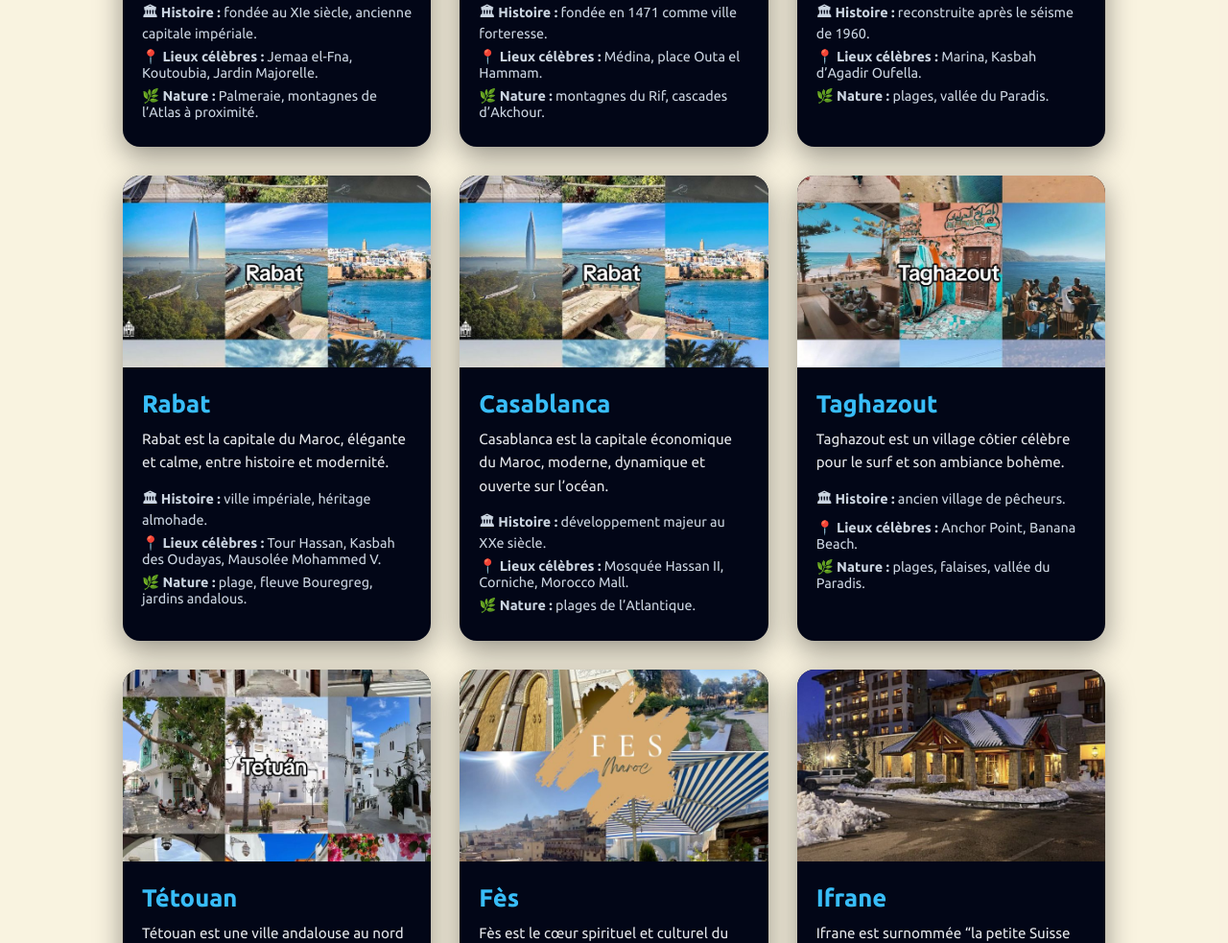
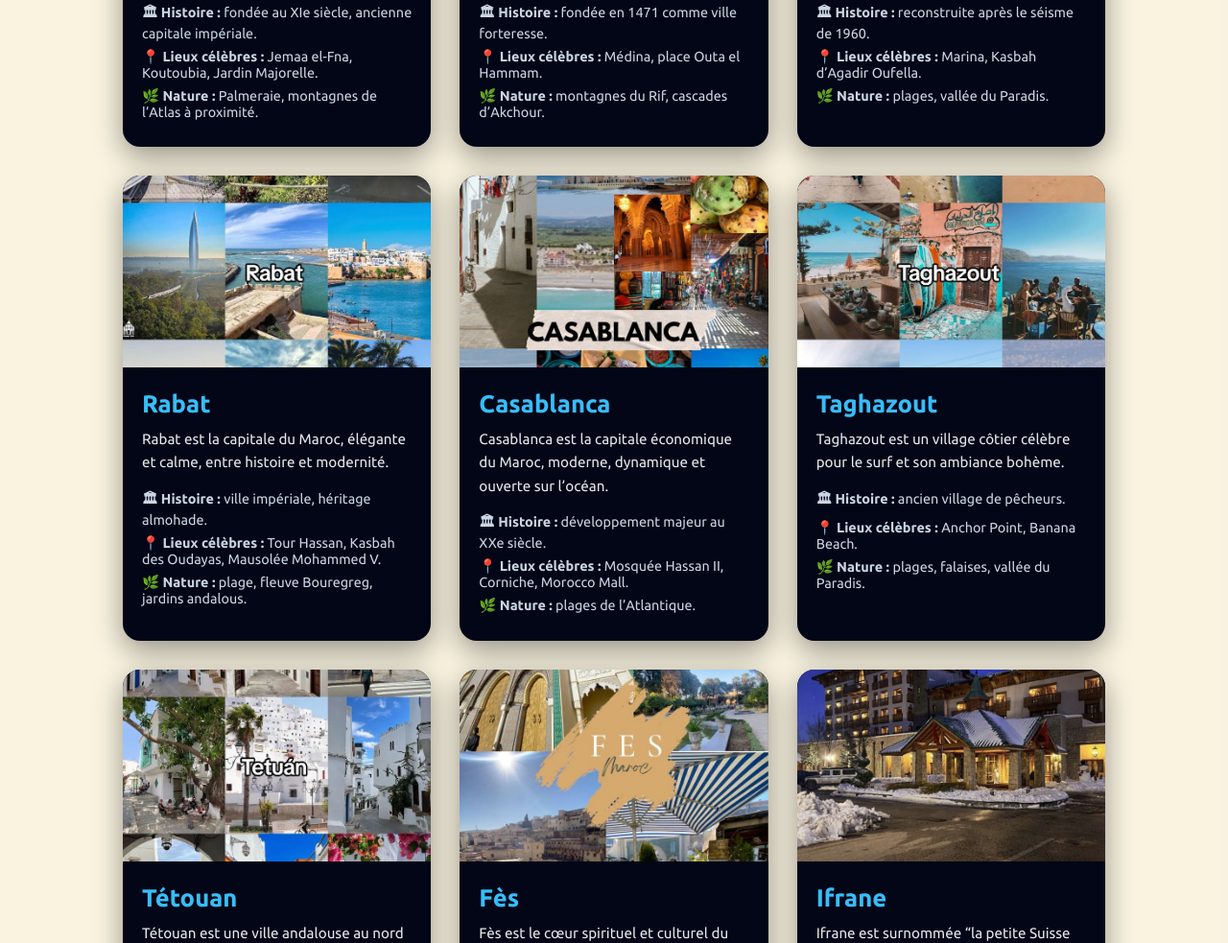
Before and after one commit to doha-ait-maadoud/site-Guide-du-Maroc, a plain HTML site: page index.html in a window 1280 px wide. Shown: the part 1301-2284 px from the top of the page at 96% size. Drawn offline with Linux system fonts and the light colour scheme.

Commit message:
Add files via upload

```diff
--- a/index.html
+++ b/index.html
@@ -117,7 +117,7 @@
 </div>
 <!-- ville 5-->
  <div class="city-card">
-  <img src="images/rabat.jpeg" alt="Casablanca">
+  <img src="images/CASABLANCA.jpeg" alt="Casablanca">
   <div class="city-content">
     <h3>Casablanca</h3>
     <p class="desc">
```
